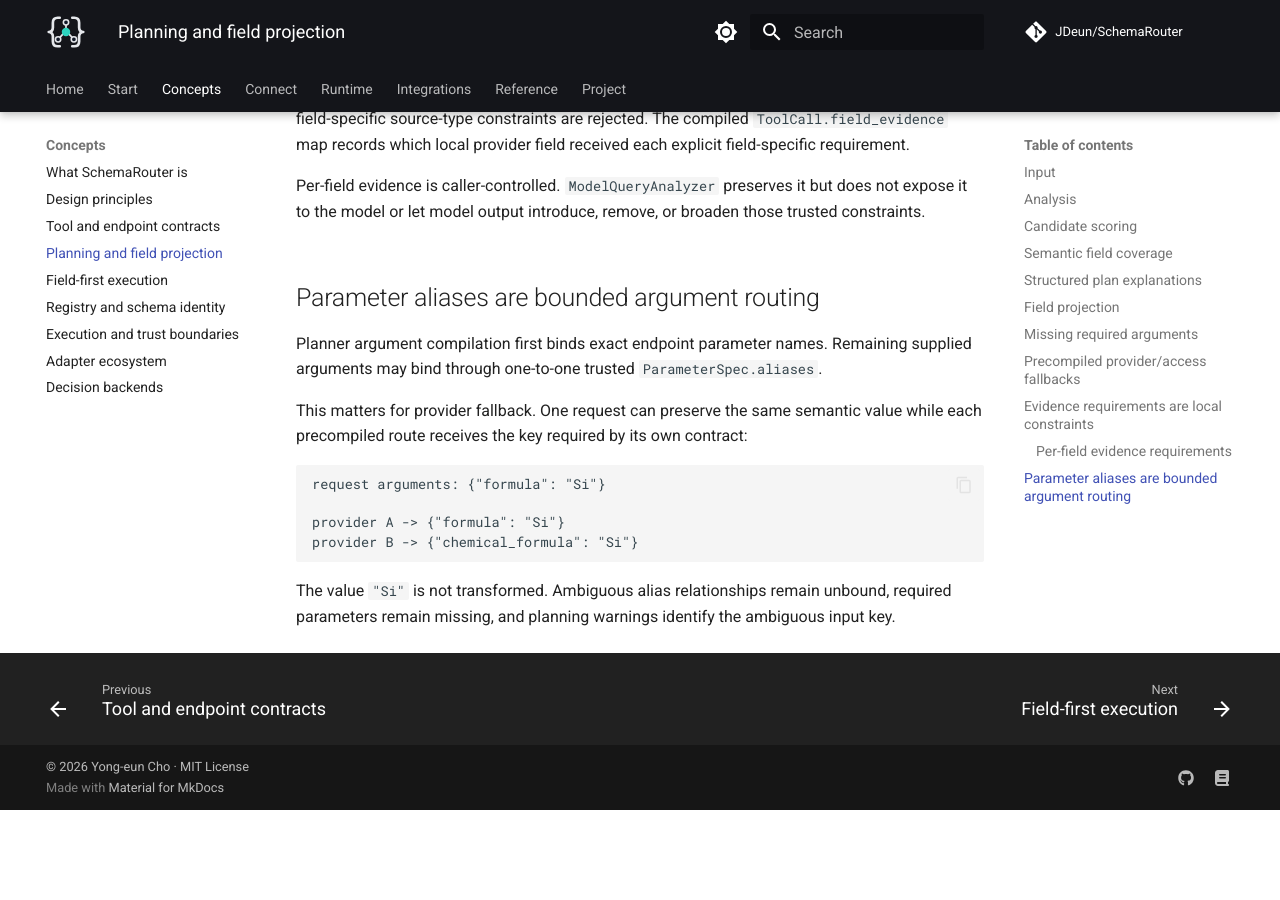
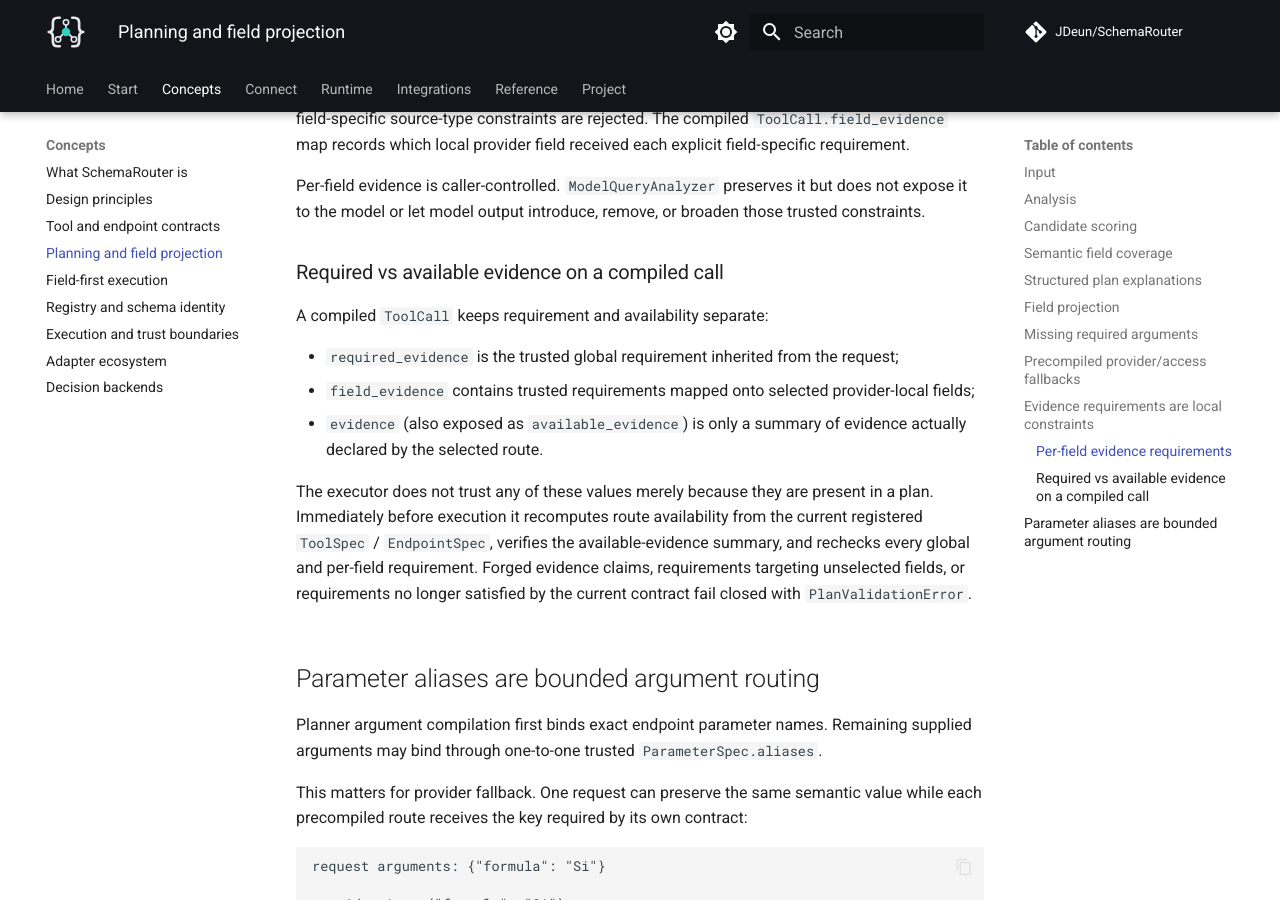
Before and after one commit to JDeun/SchemaRouter, an MkDocs documentation site: the page built from docs/concepts/planning.md, in a window 1280 px wide and 900 px high, scrolled down 4601 px. Built offline with MkDocs 1.6.1 and Material for MkDocs 9.7.7, drawn with Linux system fonts in a browser that asks for light colours; comment, search, counter and statistics services are not loaded; before the commit the page ends 5411 px from its top, so only the background shows below that.

Commit message:
docs: separate required and available evidence

```diff
--- a/docs/concepts/planning.md
+++ b/docs/concepts/planning.md
@@ -204,6 +204,21 @@ records which local provider field received each explicit field-specific require
 Per-field evidence is caller-controlled. `ModelQueryAnalyzer` preserves it but does not expose it to
 the model or let model output introduce, remove, or broaden those trusted constraints.
 
+### Required vs available evidence on a compiled call
+
+A compiled `ToolCall` keeps requirement and availability separate:
+
+- `required_evidence` is the trusted global requirement inherited from the request;
+- `field_evidence` contains trusted requirements mapped onto selected provider-local fields;
+- `evidence` (also exposed as `available_evidence`) is only a summary of evidence actually
+  declared by the selected route.
+
+The executor does not trust any of these values merely because they are present in a plan. Immediately
+before execution it recomputes route availability from the current registered `ToolSpec` /
+`EndpointSpec`, verifies the available-evidence summary, and rechecks every global and per-field
+requirement. Forged evidence claims, requirements targeting unselected fields, or requirements no
+longer satisfied by the current contract fail closed with `PlanValidationError`.
+
 
 ## Parameter aliases are bounded argument routing
 
```
